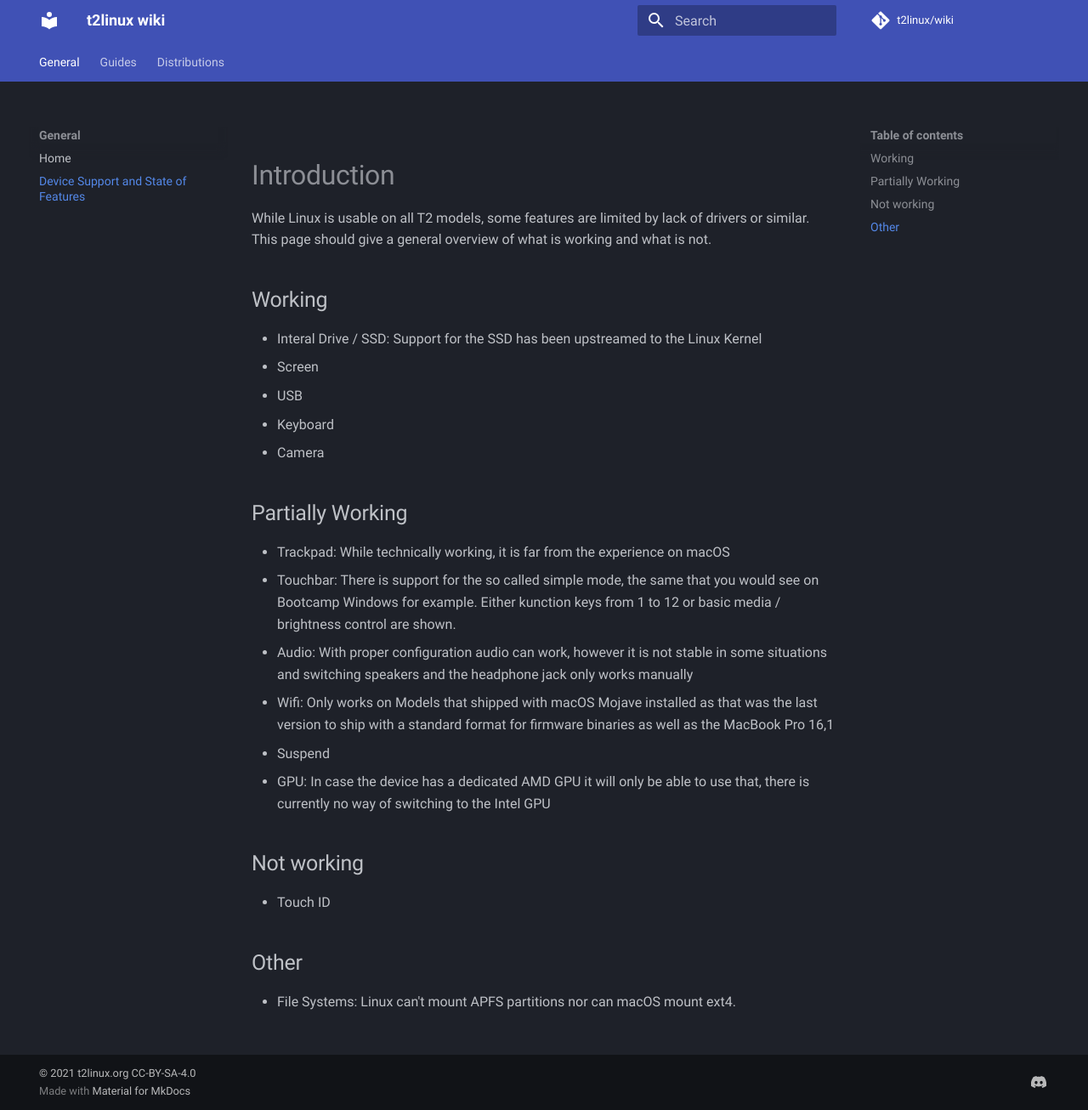
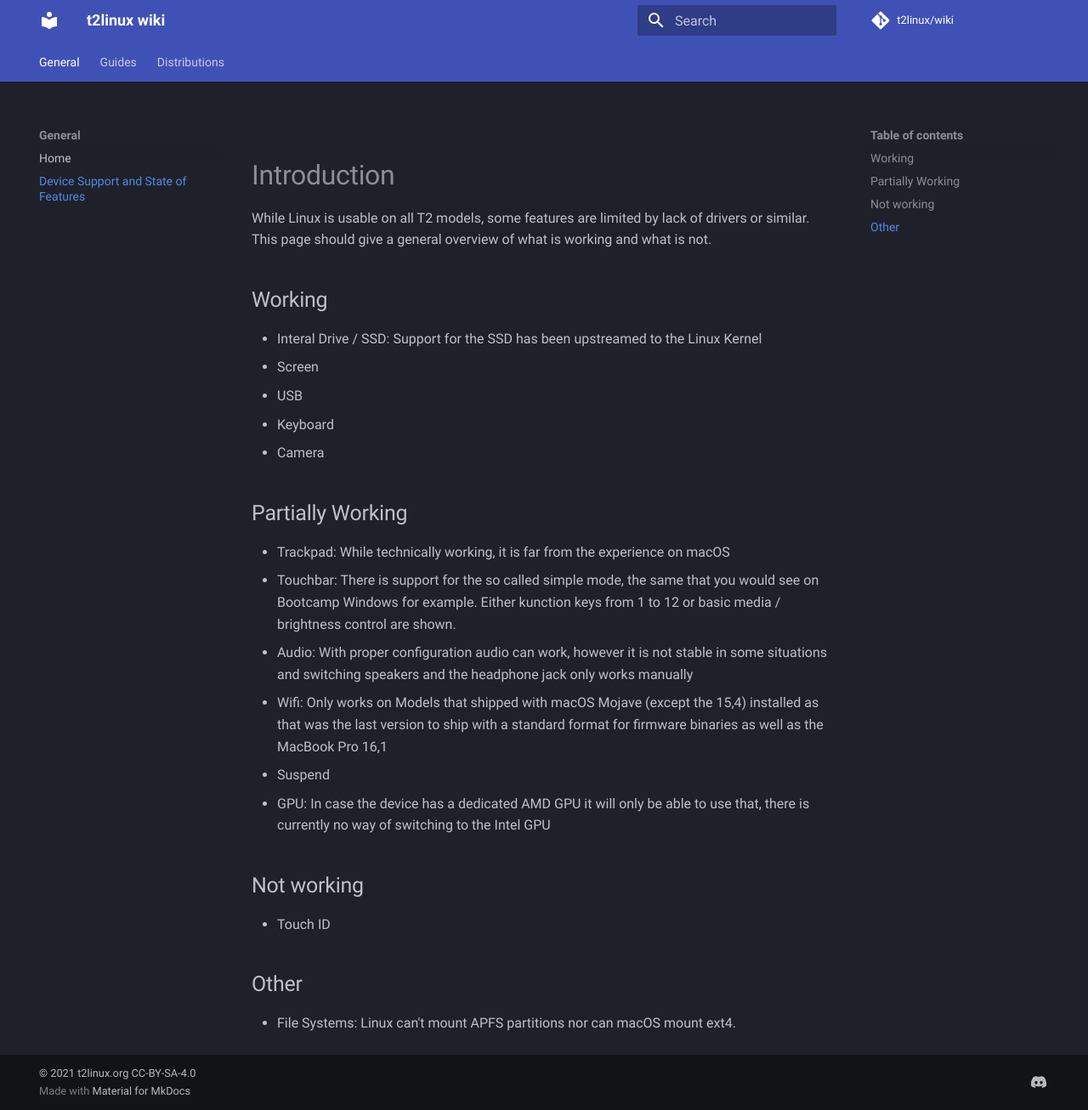
Before and after one commit to t2linux/wiki, an MkDocs documentation site: the page built from docs/state.md, in a window 1280 px wide and 1306 px high. Shown: the whole window at 85% size. Built offline with MkDocs 1.6.1 and Material for MkDocs 9.7.7, drawn with Linux system fonts in a browser that asks for light colours; comment, search, counter and statistics services are not loaded.

Commit message:
Guides+State: Listed the MacBook Pro 15,4 as not compatible with wifi firmware

```diff
--- a/docs/state.md
+++ b/docs/state.md
@@ -15,7 +15,7 @@ While Linux is usable on all T2 models, some features are limited by lack of dri
 - Trackpad: While technically working, it is far from the experience on macOS
 - Touchbar: There is support for the so called simple mode, the same that you would see on Bootcamp Windows for example. Either kunction keys from 1 to 12 or basic media / brightness control are shown.
 - Audio: With proper configuration audio can work, however it is not stable in some situations and switching speakers and the headphone jack only works manually
-- Wifi: Only works on Models that shipped with macOS Mojave installed as that was the last version to ship with a standard format for firmware binaries as well as the MacBook Pro 16,1
+- Wifi: Only works on Models that shipped with macOS Mojave (except the 15,4) installed as that was the last version to ship with a standard format for firmware binaries as well as the MacBook Pro 16,1
 - Suspend
 - GPU: In case the device has a dedicated AMD GPU it will only be able to use that, there is currently no way of switching to the Intel GPU
 
```
Also changed, not shown: docs/guides/wifi.md (+1 -1 lines).
